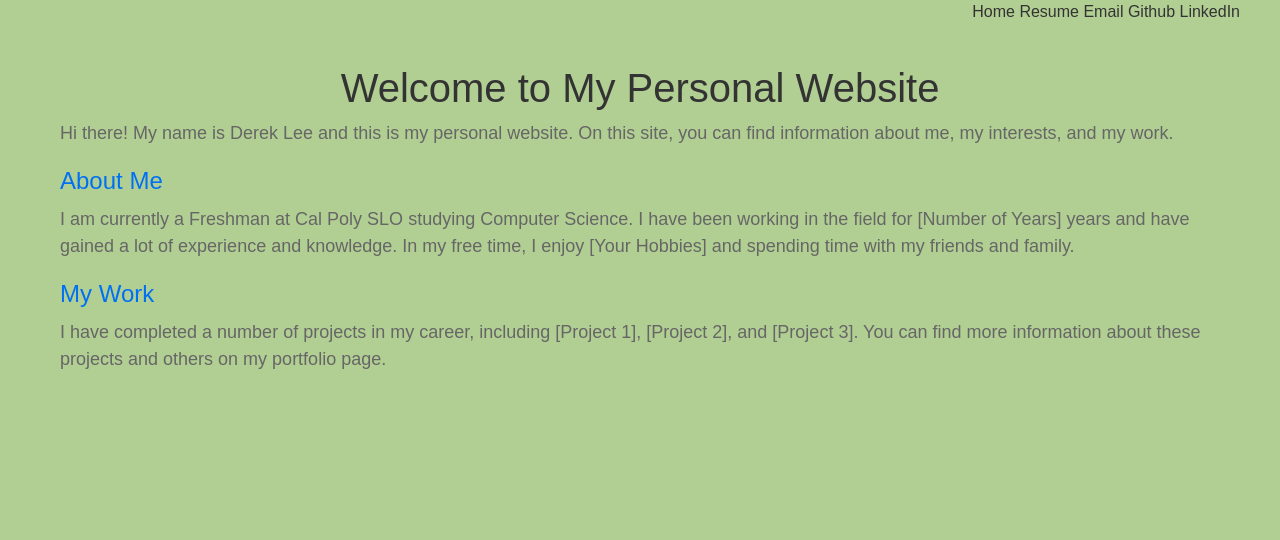
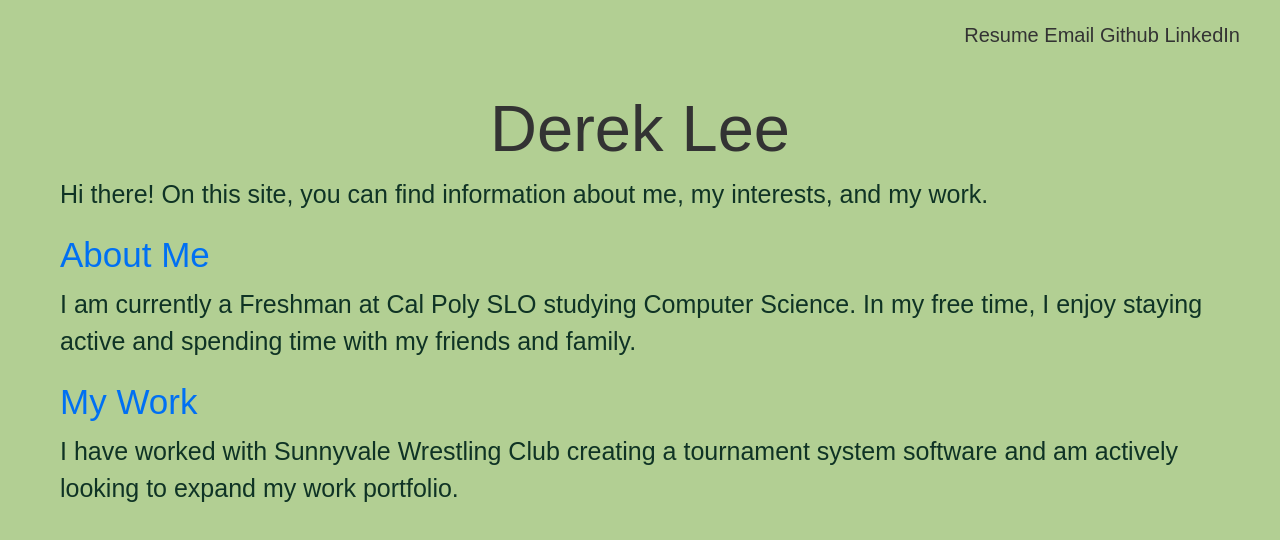
Before and after one commit to dereklee1124/dereklee1124.github.io, a plain HTML site: page index.html in a window 1280 px wide. Drawn offline with nearby package versions, Linux system fonts and the light colour scheme.

Commit message:
first push

```diff
--- a/index.html
+++ b/index.html
@@ -13,21 +13,25 @@
         padding: 20px;
       }
       .topnav {
+        font-size: 20;
         text-align: right;
-        margin-right: 40px;
+        padding-right: 20px;
+        margin: 20px;
+        color: #0F3325;
       }
       h1 {
         text-align: center;
+        font-size: 65px;
         color: #333;
       }
       p {
-        font-size: 18px;
+        font-size: 25px;
         line-height: 1.5;
         margin-bottom: 20px;
-        color: #666;
+        color: #0F3325;
       }
       h2 {
-        font-size: 24px;
+        font-size: 35px;
         margin-bottom: 10px;
         color: #0070f3;
       }
@@ -57,20 +61,19 @@
   </head>
   <body>
     <div class="topnav">
-      <a class="active" href="#home">Home</a>
       <a href="https://dereklee1124.github.io/resume.pdf">Resume</a>
-      <a href="#  ">Email</a>
+      <a href = "mailto: dlee307@calpoly.edu">Email</a>
       <a href="https://github.com/dereklee1124">Github</a>
       <a href="https://www.linkedin.com/in/derek-lee-b6750a249/">LinkedIn</a>
     </div>
     <p></p>
     <div class="container">
-      <h1>Welcome to My Personal Website</h1>
-      <p>Hi there! My name is Derek Lee and this is my personal website. On this site, you can find information about me, my interests, and my work.</p>
+      <h1>Derek Lee</h1>
+      <p>Hi there! On this site, you can find information about me, my interests, and my work.</p>
       <h2>About Me</h2>
-      <p>I am currently a Freshman at Cal Poly SLO studying Computer Science. I have been working in the field for [Number of Years] years and have gained a lot of experience and knowledge. In my free time, I enjoy [Your Hobbies] and spending time with my friends and family.</p>
+      <p>I am currently a Freshman at Cal Poly SLO studying Computer Science. In my free time, I enjoy staying active and spending time with my friends and family.</p>
       <h2>My Work</h2>
-      <p>I have completed a number of projects in my career, including [Project 1], [Project 2], and [Project 3]. You can find more information about these projects and others on my portfolio page.</p>
+      <p>I have worked with Sunnyvale Wrestling Club creating a tournament system software and am actively looking to expand my work portfolio.</p>
     </div>
   </body>
 </html>
```
